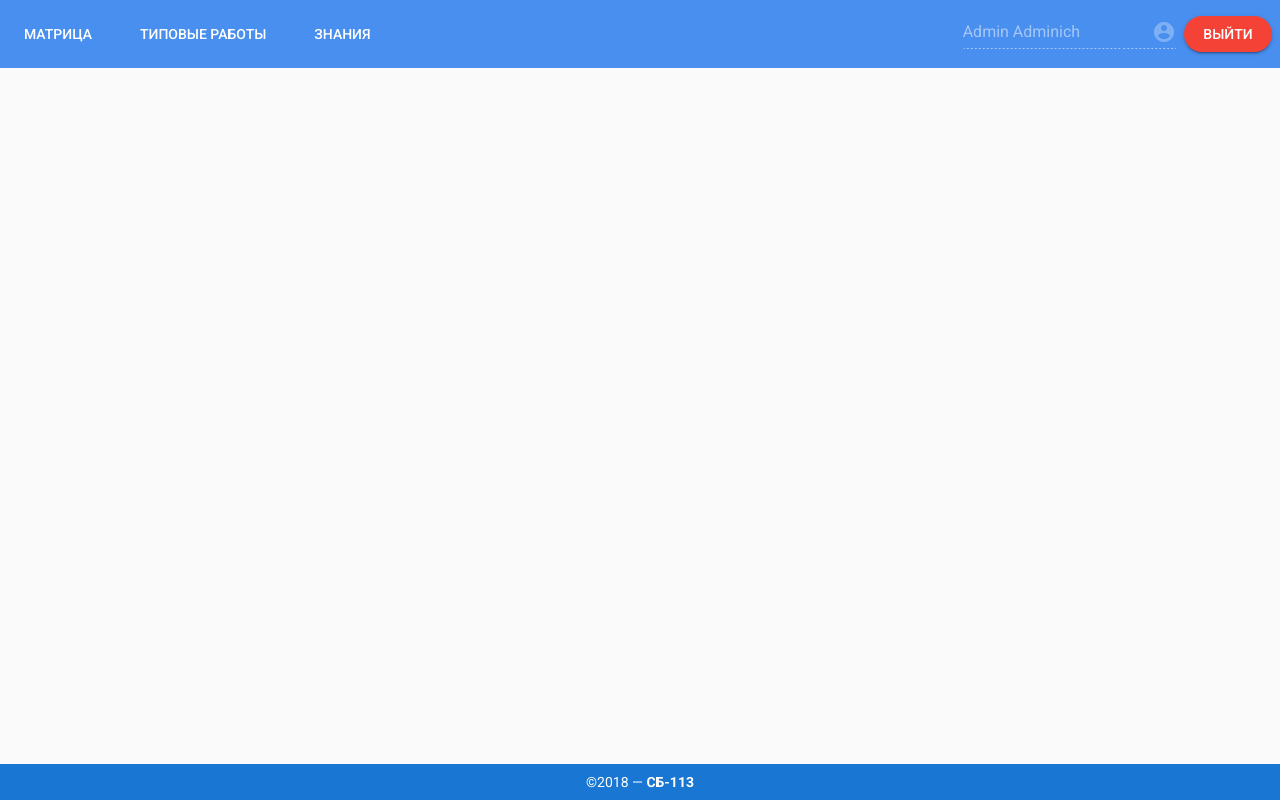
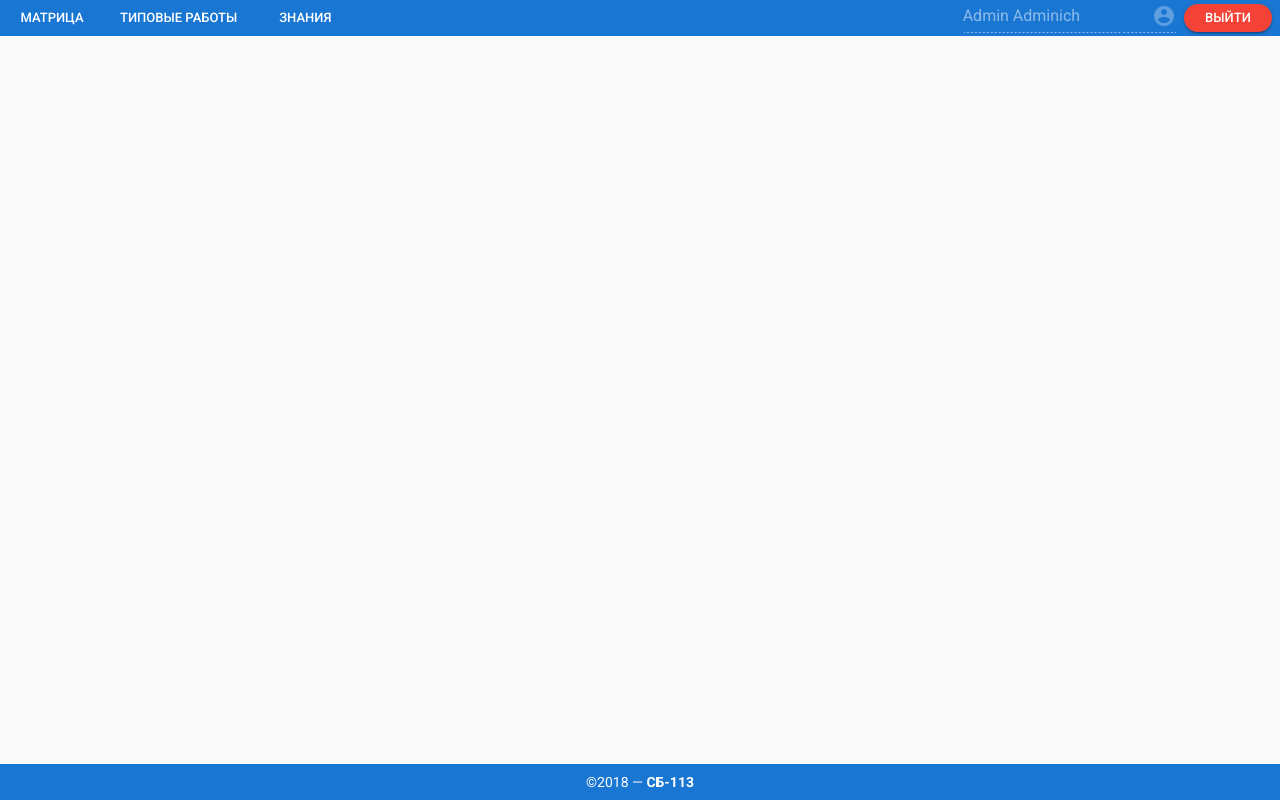
Before and after one commit to sergkukuev/cm, a Vue app in the folder application/: page /#/ in a window 1280 px wide. Built offline with nearby package versions, Linux system fonts and the light colour scheme; what vue-cookie would draw is missing.

Commit message:
Заужено меню

```diff
--- a/application/src/components/Navigate.vue
+++ b/application/src/components/Navigate.vue
@@ -1,15 +1,15 @@
 <template>
-  <v-footer height="auto" color="primary lighten-1">
+  <v-footer color="primary">
     <v-layout justify-space-between align-center row wrap >
       <v-flex>
-        <v-btn v-for="link in links" :key="link" color="white" flat round>
+        <v-btn v-for="link in links" :key="link" color="white" small flat round>
         {{ link }}
       </v-btn>
       </v-flex>
-      <v-flex xs2 md2>
+      <v-flex md2>
         <v-text-field v-model="user" dark disabled white--text append-icon="account_circle"></v-text-field>
       </v-flex>
-      <v-btn color="red white--text" round>
+      <v-btn color="red white--text" round small>
         Выйти
       </v-btn>
     </v-layout>
```
